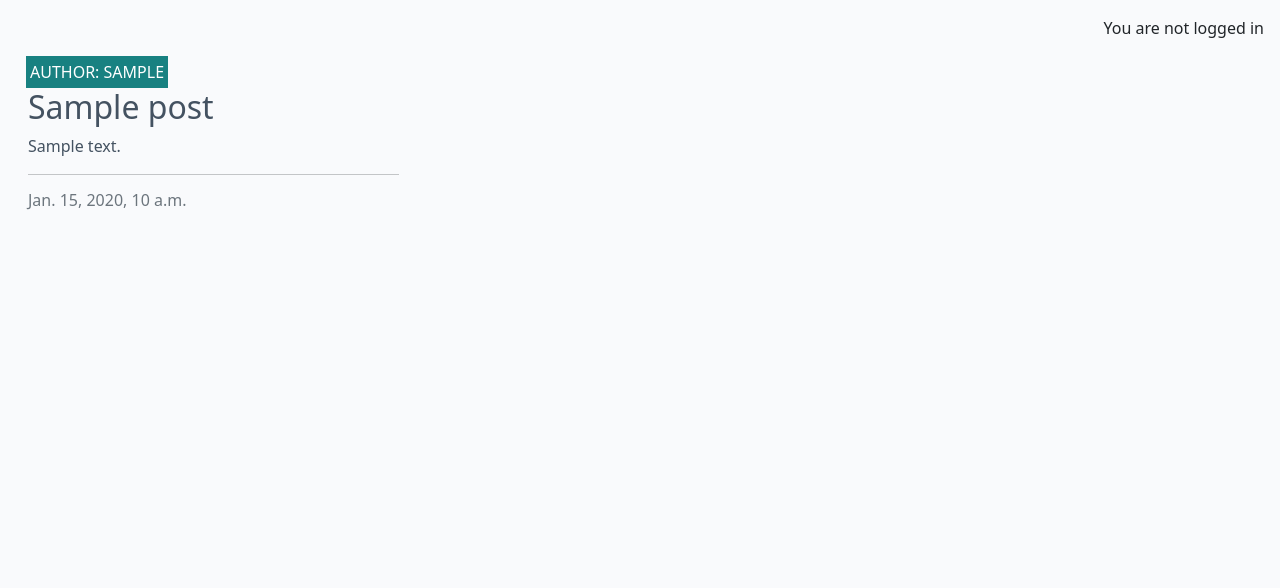
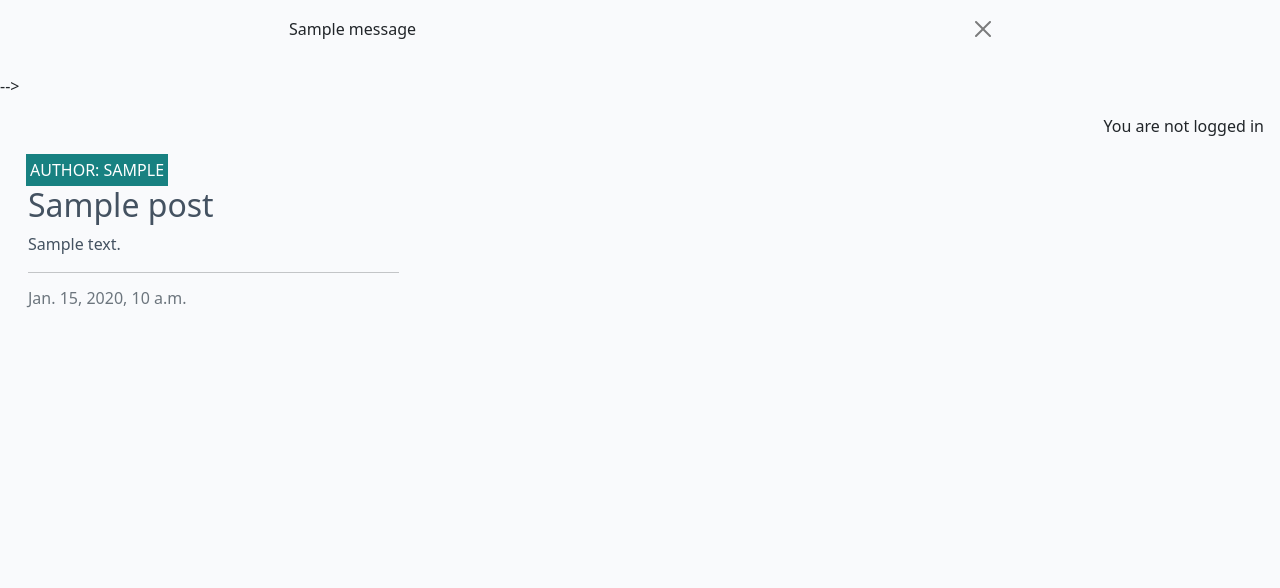
Before and after one commit to KatePaulauskas/django-blog, a Django app: page / in a window 1280 px wide. Shown: the part 60-648 px from the top of the page. Run offline with Django 4.2, Linux system fonts and the light colour scheme; tables that the repository leaves empty hold one stand-in row (values such as "Sample post"); one stand-in notice (Sample message) is shown.

Commit message:
Store comments, display approval messages.

```diff
--- a/blog/views.py
+++ b/blog/views.py
@@ -1,5 +1,6 @@
 from django.shortcuts import render, get_object_or_404
 from django.views import generic
+from django.contrib import messages
 from .models import Post
 from .forms import CommentForm
 
@@ -27,6 +28,19 @@ def post_detail(request, slug):
     post = get_object_or_404(queryset, slug=slug)
     comments = post.comments.all().order_by("-created_on")
     comment_count = post.comments.filter(approved=True).count()
+    if request.method == "POST":
+            comment_form = CommentForm(data=request.POST)
+            if comment_form.is_valid():
+                comment = comment_form.save(commit=False)
+                comment.author = request.user
+                comment.post = post
+                comment.save()
+                messages.add_message(
+                    request, messages.SUCCESS,
+                    'Comment submitted and awaiting approval')
+
+
+
     comment_form = CommentForm()
 
     return render(
--- a/templates/base.html
+++ b/templates/base.html
@@ -79,6 +79,21 @@
                 </div>
             </div>
         </nav>
+        <!-- displaying Django messages -->
+    <div class="container">
+      <div class="row">
+          <div class="col-md-8 offset-md-2">
+                {% for message in messages %}
+                      <div class="alert {{ message.tags }} alert-dismissible
+                              fade show" id="msg" role="alert">
+                                      {{ message | safe }}
+                                              <button type="button" class="btn-close"
+                                                        data-bs-dismiss="alert" aria-label="Close"></button>
+                                                              </div>
+                                                                    {% endfor %}
+                                                                        </div>
+                                                                          </div>
+                                                                          </div>-->
 
         <main class="flex-shrink-0 main-bg">
             {% if user.is_authenticated %}
```
